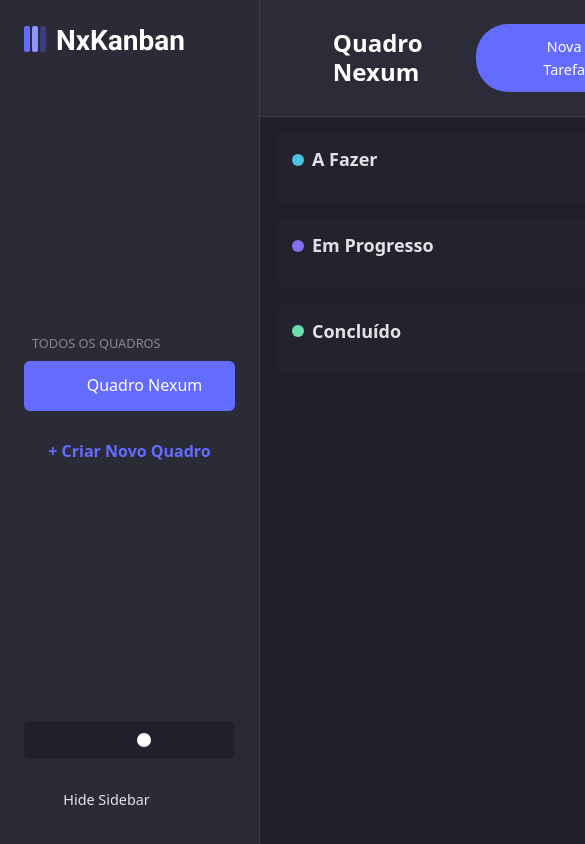
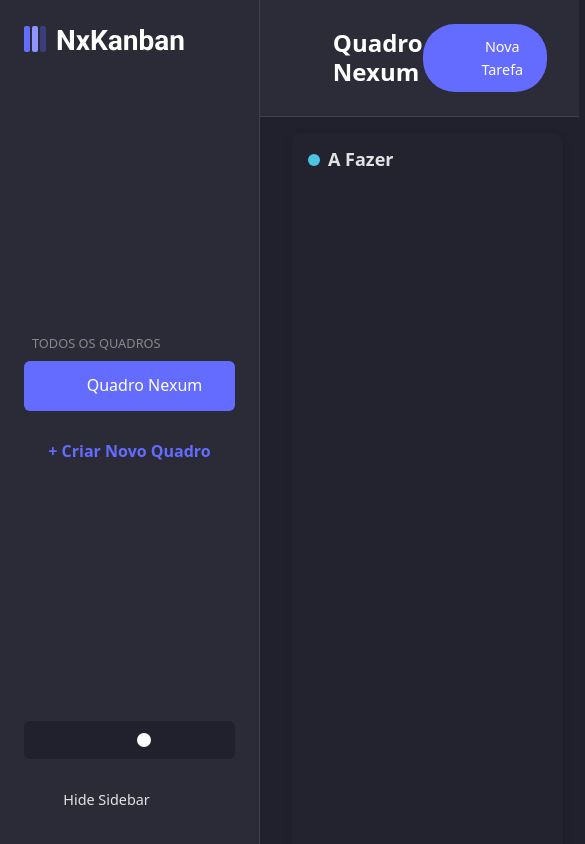
Before and after one commit to giovanasanchs/kanban-task-board-frontend, a Vue app: page / in a window 390 px wide. Shown: the top 844 px of the page, 585 px wide, since content can reach past the window. Built offline with nearby package versions, Linux system fonts and the light colour scheme; no server answers; some icons are missing.

Commit message:
:sparkles: feat: passando proriedade para o TaskCard e adicionando estilos para responsividade

```diff
--- a/src/components/KanbanColumn.vue
+++ b/src/components/KanbanColumn.vue
@@ -1,4 +1,5 @@
 <template>
+  <div class="container-kanban-column">
     <div class="kanban-column">
       <h2 class="column-title">
         <span class="color-dot" :style="{ backgroundColor: color }"></span>
@@ -16,7 +17,11 @@
       >
         <template #item="{ element }">
           <div @click="abrirDetalhes(element)">
-          <TaskCard :title="element.title" :description="element.description" :subtasks="element.subtasks" />
+            <TaskCard :task="element"
+              :title="element.title"
+              :description="element.description"
+              :subtasks="element.subtasks"
+            />
           </div>
         </template>
 
@@ -24,6 +29,7 @@
           <div class="task-placeholder"></div>
         </template>
       </draggable>
+    </div>
   </div>
 </template>
 
@@ -75,20 +81,37 @@ function mapTitleToStatus(title) {
   }
 }
 
-function abrirDetalhes(task) {
-  emit("open-details", task);
+function abrirDetalhes(element) {
+  emit("open-details", element);
+  console.log('Tarefa clicada:', element);
 }
 </script>
 
 <style scoped>
+.container-kanban-column {
+  width: 100%;
+  max-width: 390px;
+  min-height: 82.7vh;
+  height: 100%;
+  display: flex;
+  flex-direction: column;
+  margin-left: 1rem;
+}
+
+@media (min-width: var(--breakpoint-desktop)) {
+  .container-kanban-column {
+    min-height: 87.6vh;
+  }
+}
+
 .kanban-column {
   background-color: var(--color-column-board);
   border-radius: 10px;
   padding: 16px;
-  width: 390px;
+  width: 100%;
+  flex: 1;
   box-shadow: 0 2px 10px rgba(0, 0, 0, 0.1);
 }
-
 .column-title {
   margin-bottom: 16px;
   font-size: 18px;
```
Lines whose indentation alone changed are shown as unchanged.
